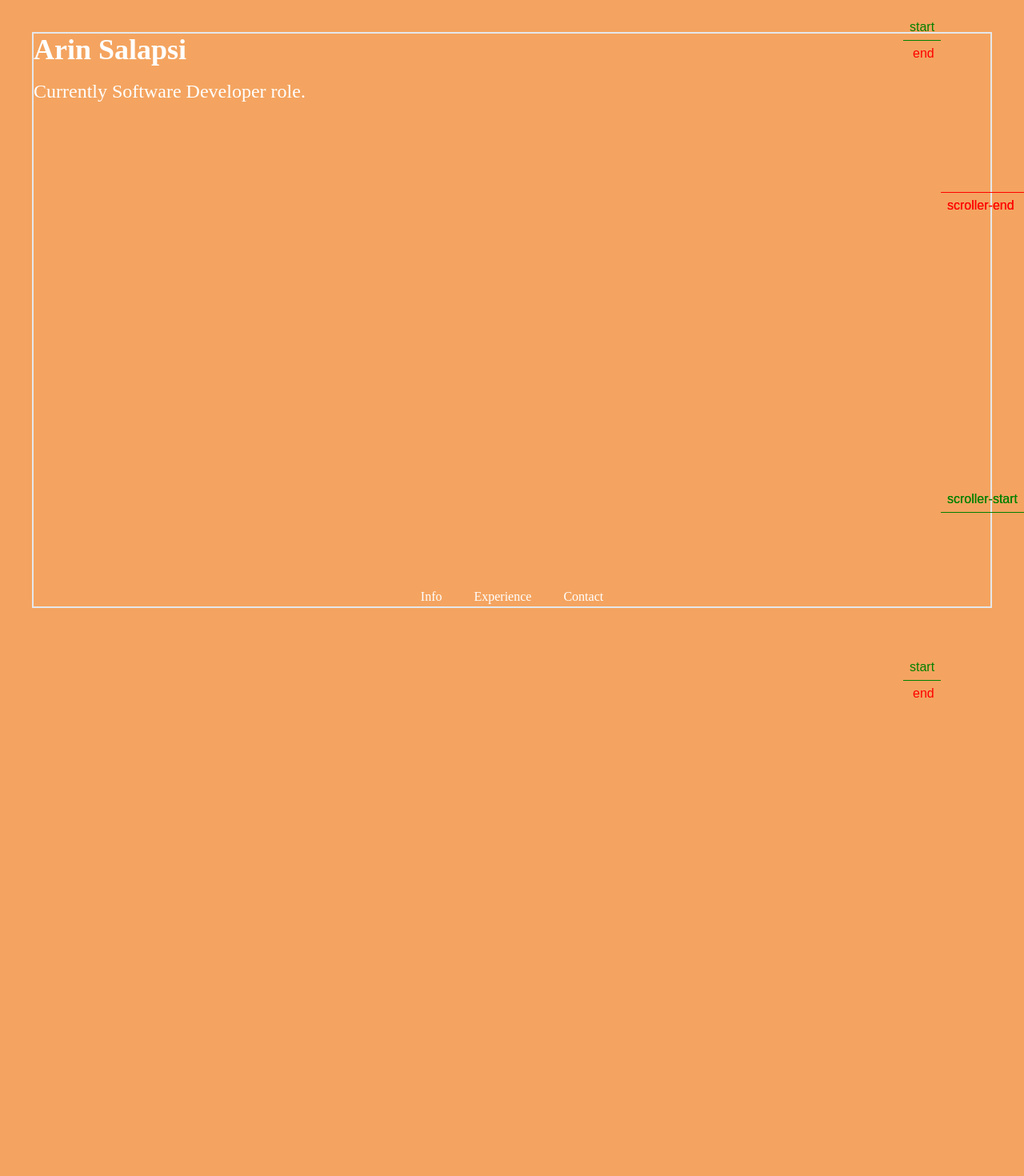
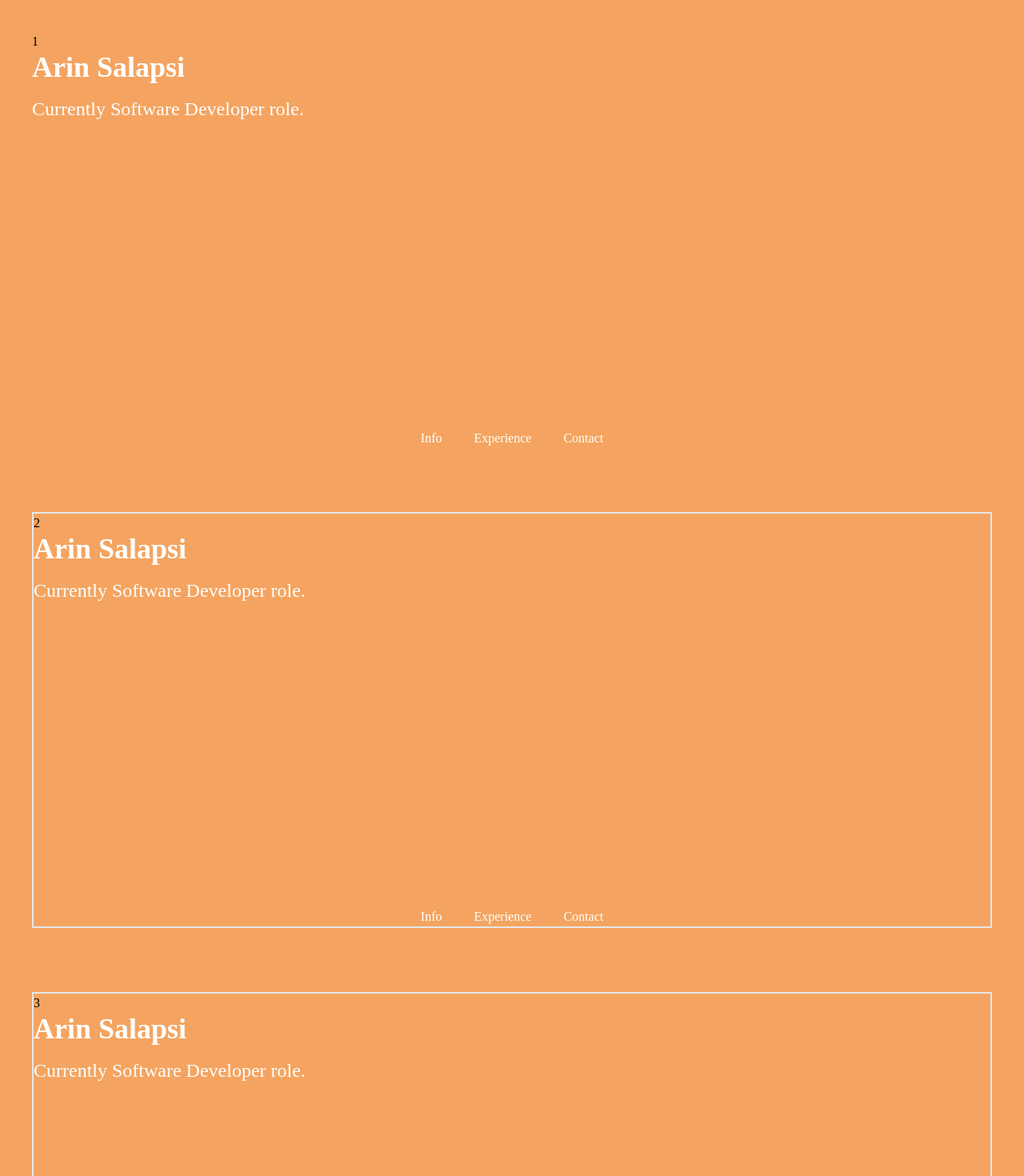
Before and after one commit to arrrin/personal, a SvelteKit app: page / in a window 1280 px wide. Shown: the top 1470 px of the page at 80% size. Built offline with nearby package versions, Linux system fonts and the light colour scheme; a web font is replaced by a local one.

Commit message:
update scroll trigger

```diff
--- a/src/component/data.svelte
+++ b/src/component/data.svelte
@@ -1,16 +1,8 @@
 
 <script lang="ts">
-  import { onMount } from 'svelte';
-  import { gsap } from 'gsap';
-
-  let box: HTMLDivElement;
-
-  onMount(() => {
-    gsap.to(box, { duration: 2, x: 300, rotation: 360 });
-  });
 </script>
 
-<div class="flex flex-col justify-center">
+<div class="flex flex-col justify-center ">
   <h1 class="text-4xl font-bold mb-4 text-white">Arin Salapsi</h1>
   <h2 class="text-2xl mb-4 text-white">
     Currently Software Developer role.
@@ -18,11 +10,5 @@
 </div>
 
 <style>
-  .box {
-    width: 100px;
-    height: 100px;
-    background-color: red;
-    margin: 50px;
-  }
 
 </style>
--- a/src/routes/+page.svelte
+++ b/src/routes/+page.svelte
@@ -1,51 +1,76 @@
 <script lang="ts">
- import  gsap from 'gsap';
- import { ScrollTrigger } from 'gsap/dist/ScrollTrigger';
+  import gsap from "gsap";
+  import { ScrollTrigger } from "gsap/dist/ScrollTrigger";
   import Data from "../component/data.svelte";
   import Nav from "../component/nav.svelte";
   import { onMount } from "svelte";
 
-  let box: HTMLDivElement;
+  let box: HTMLElement;
 
   onMount(() => {
-    const sections = gsap.utils.toArray(".panel");
+    let sections = gsap.utils.toArray(".panel") as gsap.DOMTarget[],
+      currentSection = sections[0];
+
     gsap.registerPlugin(ScrollTrigger);
-    sections.forEach((section: any, index: number) => {
-      gsap.fromTo(
-        section,
-        { opacity: 0, y: 50 },
-        {
-          opacity: 1,
-          y: 0,
-          duration: 1,
-          scrollTrigger: {
-            pin:true,
-            trigger: section,
-            start: "top 80%",
-            end: "top 30%",
-            toggleActions: "play none none reverse",
-            markers: true,
-          },
-        }
-      );
+    gsap.defaults({ overwrite: "auto", duration: 0.3});
+    function setSection(newSection: any) {
+      if (newSection !== currentSection) {
+        // gsap.to(currentSection, { opacity: 0 , autoAlpha: 0 });
+        // gsap.to(newSection, { opacity: 1, autoAlpha: 1 });
+        currentSection = newSection;
+      }
+    }
+
+    sections.forEach((section, i) => {
+
+      ScrollTrigger.create({
+        // use dynamic scroll positions based on the window height (offset by half to make it feel natural)
+        start: () => {
+          return (i - 0.2) * innerHeight;
+        },
+        end: () => (i + 1) * innerHeight,
+        // when a new section activates (from either direction), set the section accordinglyl.
+        onToggle: (self) => self.isActive && setSection(section),
+      });
     });
+
   });
 </script>
 
-<main class="flex flex-col h-[500%] flex-nowrap">
-  <div bind:this={box} class="h-screen p-10 panel">
-    <div class="h-full border-2 flex flex-col grow border-box">
+<main class="flex flex-col h-[300%] flex-nowrap container">
+  <section class="h-screen p-10 panel info-panel first ">
+    <div class="h-full  flex flex-col grow border-box">
+      1
       <Data />
       <Nav />
     </div>
-  </div>
-  <div bind:this={box} class="h-screen p-10 panel">
+  </section>
+  <section class=" h-screen p-10 panel experience-panel">
     <div class="h-full border-2 flex flex-col grow border-box">
+      2
       <Data />
       <Nav />
     </div>
-  </div>
+  </section>
+  <section class="h-screen p-10 panel faq-panel">
+    <div class="h-full border-2 flex flex-col grow border-box">
+      3
+      <Data />
+      <Nav />
+    </div>
+  </section>
+  <section class="h-screen p-10 panel faq-panel">
+    <div class="h-full border-2 flex flex-col grow border-box">
+      4
+      <Data />
+      <Nav />
+    </div>
+  </section>
 </main>
 
 <style>
+  section:not(.first) {
+  /* opacity: 0; */
+  /* visibility: hidden; */
+}
 </style>
```
